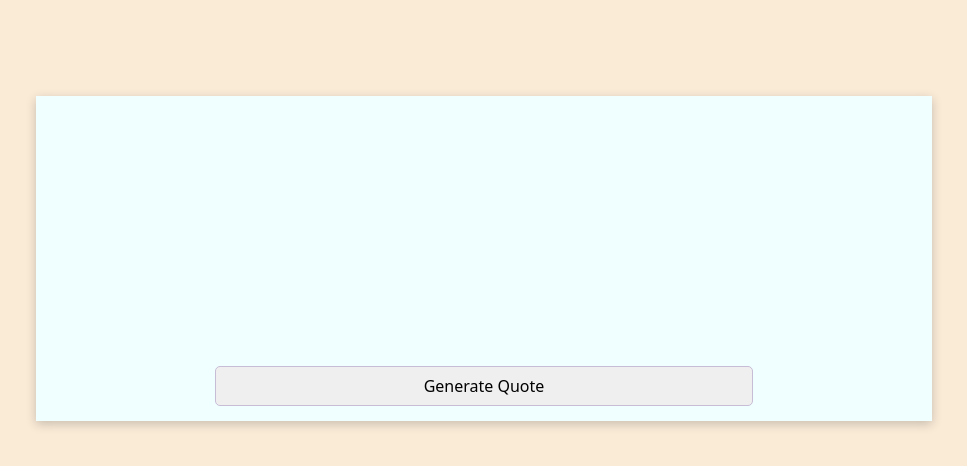
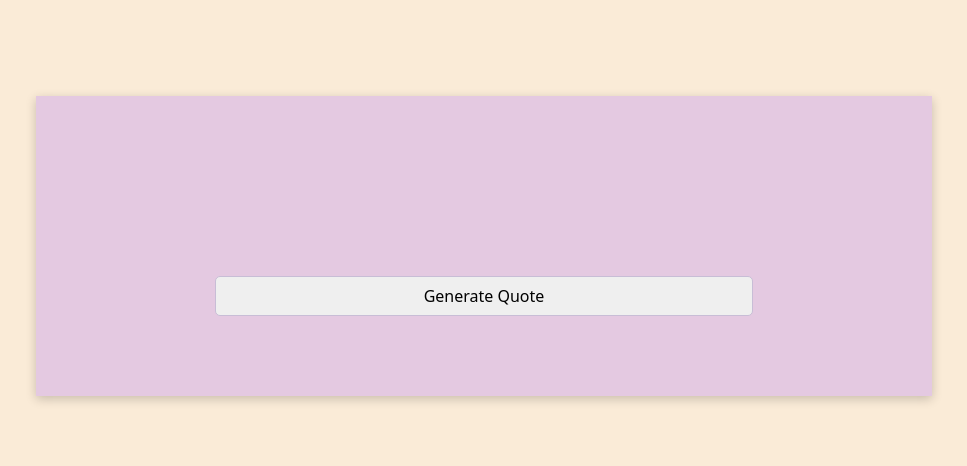
Before and after one commit to Rishabhsp98/Quote-Generator, a plain HTML site: page index.html in a window 1280 px wide. Shown: the part 42-508 px from the top of the page, without its empty margins (156-1123 px from the left). Drawn offline with nearby package versions, Linux system fonts and the light colour scheme.

Commit message:
Final commit before deploy

```diff
--- a/style.css
+++ b/style.css
@@ -13,12 +13,12 @@ body{
     min-height: 300px;
     margin: 100px auto;
     width: 70vw;
-    background-color: azure;
+    background-color: #e4c9e1;
     box-shadow: 0 3px 10px rgb(0 0 0 / 0.2);
 }
 .controls{
     width: 100%;
-    padding-top: 240px;
+    padding-top: 150px;
     text-align: center;
     padding-bottom: 15px;
 }
@@ -42,7 +42,7 @@ body{
     font-family:'Times New Roman', Times, serif;
     font-size: larger;
     padding-top: 20px;
-    padding-left: 10%;
+    padding-left: 16%;
     padding-right: 10%;
     padding-bottom: 10px;
 }
```
